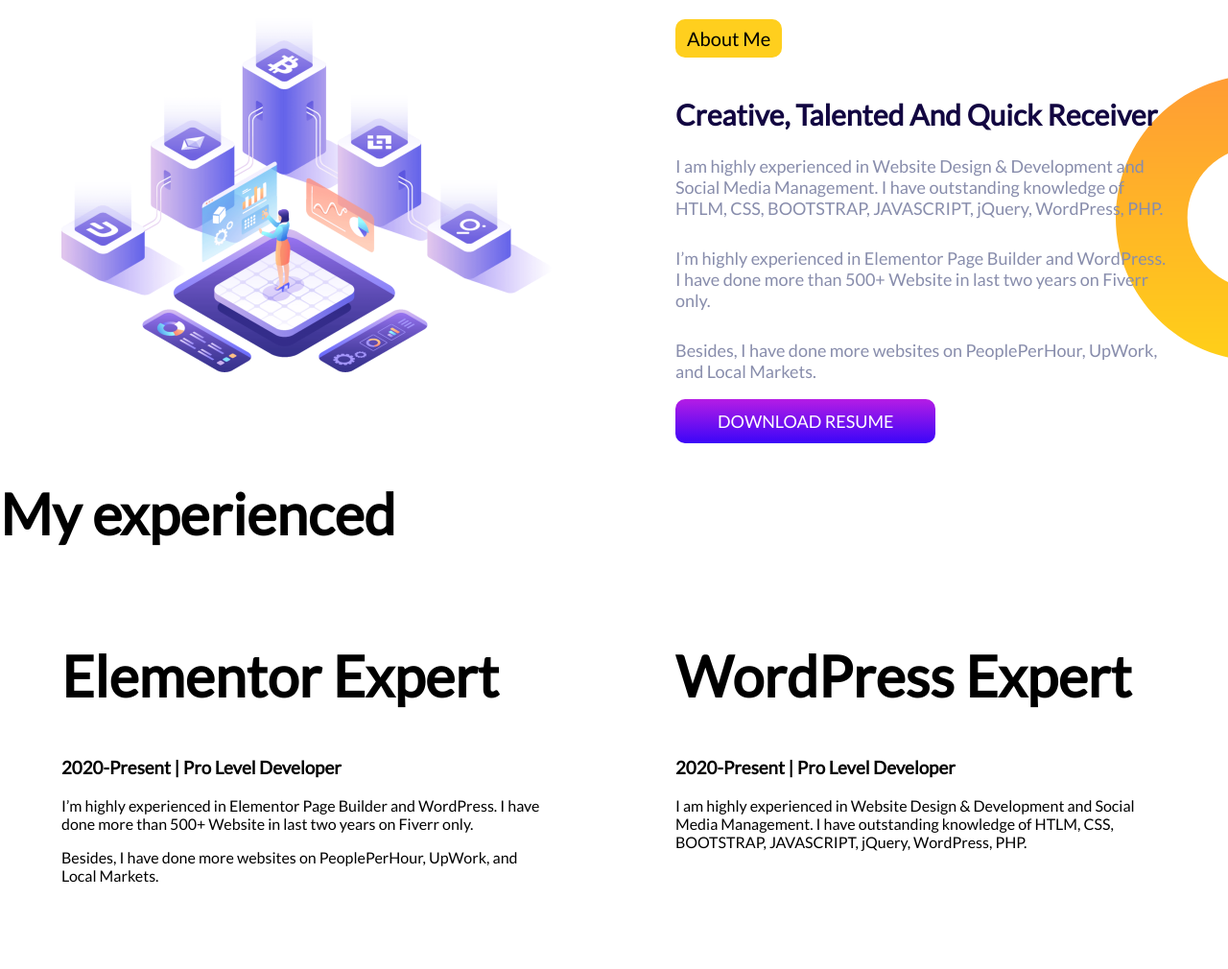
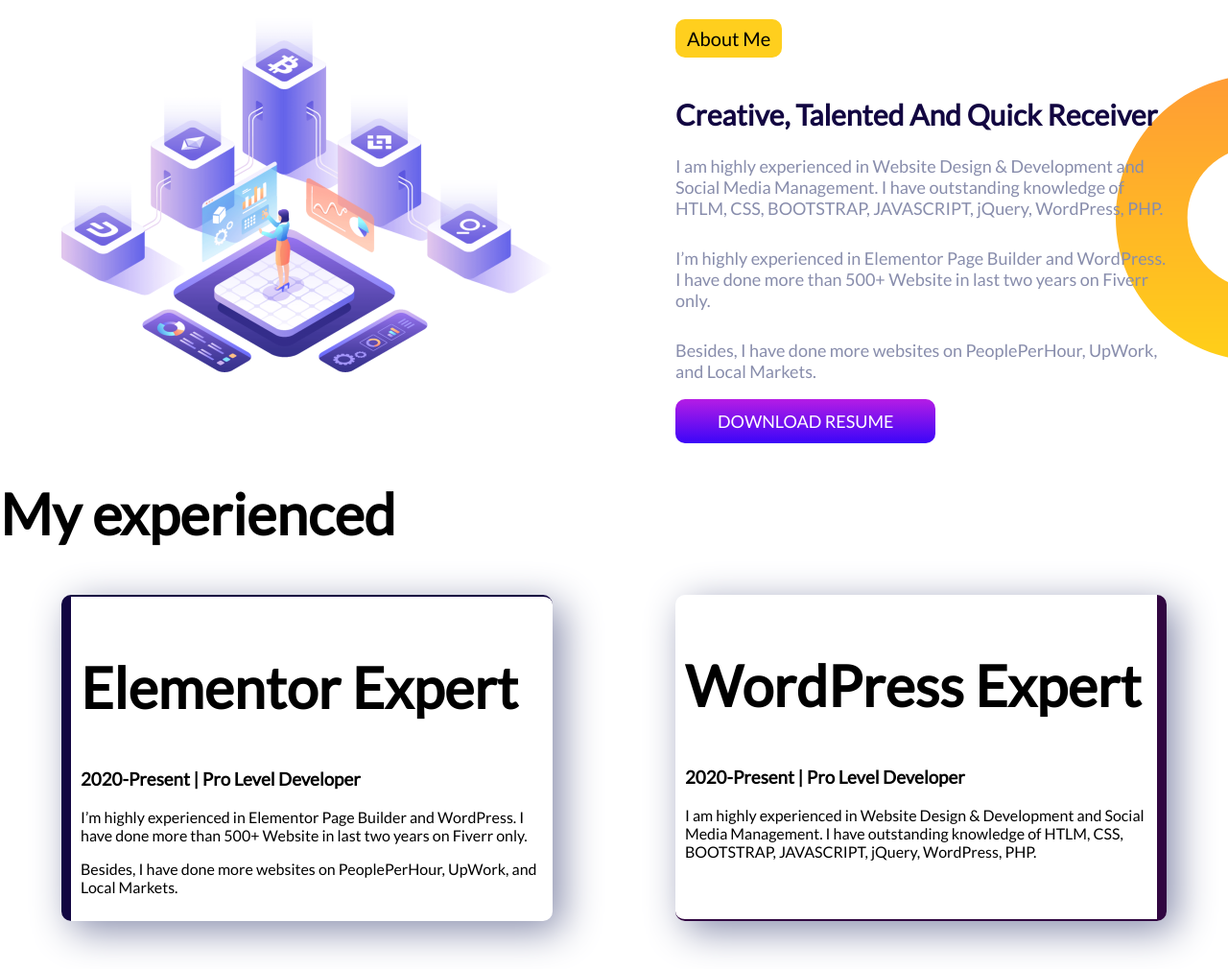
Before and after one commit to webdevhridoy/portfolio-website, a plain HTML site: page index.html in a window 1280 px wide. Shown: the part 568-1578 px from the top of the page at 96% size. Before the commit the page ends 1556 px from the top, so only its background shows below. Drawn offline with Linux system fonts and the light colour scheme.

Commit message:
new section added

```diff
--- a/index.html
+++ b/index.html
@@ -41,13 +41,13 @@
     <section class="third-section">
         <h1>My experienced</h1>
         <div class="flex-container">
-            <div class="third-half-width">
+            <div id="elementor-expert" class="third-half-width">
                 <h1>Elementor Expert</h1>
                 <h3>2020-Present | Pro Level Developer</h3>
                 <p>I’m highly experienced in Elementor Page Builder and WordPress. I have done more than 500+ Website in last two years on Fiverr only.</p>
                 <p>Besides, I have done more websites on PeoplePerHour, UpWork, and Local Markets.</p>
             </div>
-            <div class="third-half-width">
+            <div id="wordpress-expert" class="third-half-width">
                 <h1>WordPress Expert</h1>
                 <h3>2020-Present | Pro Level Developer</h3>
                 <p>I am highly experienced in Website Design & Development and Social Media Management. I have outstanding knowledge of HTLM, CSS, BOOTSTRAP, JAVASCRIPT, jQuery, WordPress, PHP.</p>
--- a/style.css
+++ b/style.css
@@ -89,7 +89,21 @@ h1 {
 }
 
 .third-half-width {
-    width: 50%;
-    padding-right: 5%;
-    padding-left: 5%;
+    width: 40%;
+    margin-right: 5%;
+    margin-left: 5%;
+    box-shadow: 10px 10px 40px #888dac;
+    border-radius: 10px;
+    padding-left:10px;
+    padding:10px;
 }
+
+#elementor-expert {
+    border-left: 10px solid #120641;
+    border-top: 2px solid #120641;
+}
+
+#wordpress-expert {
+    border-right: 10px solid #310641;
+    border-bottom: 2px solid #310641;
+}
```
